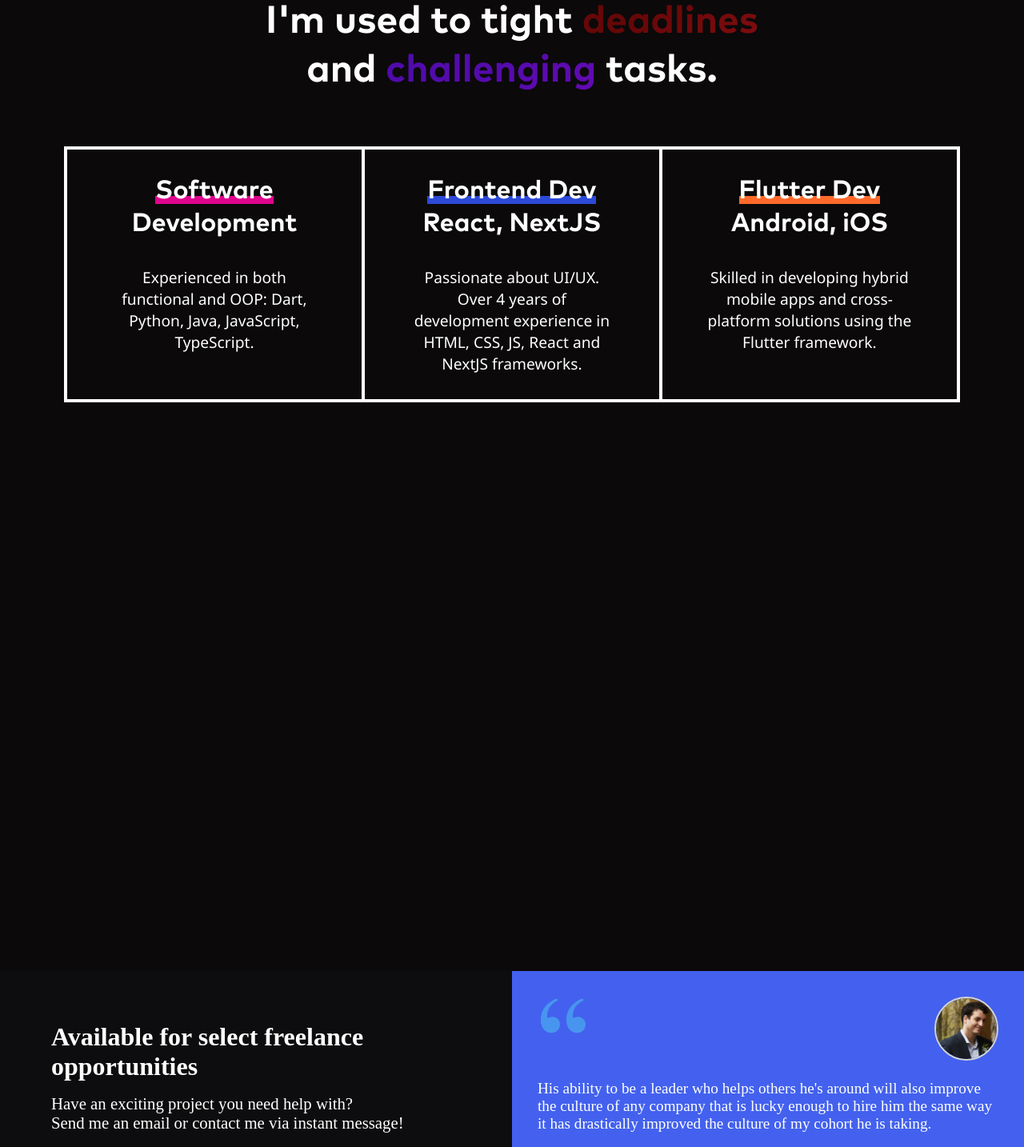
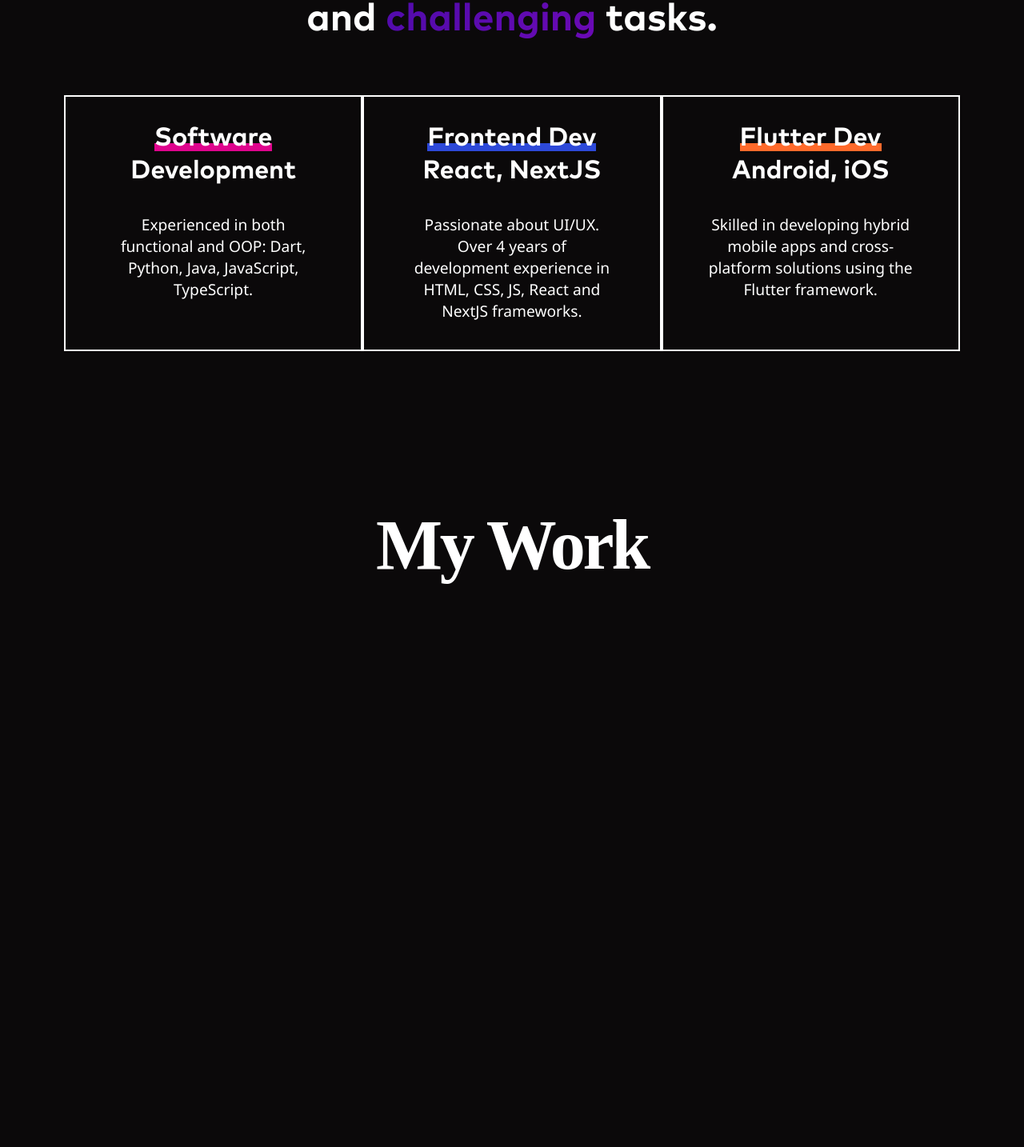
Before and after one commit to brendonvan/Portfolio, a React (Create React App) app: page / in a window 1280 px wide. Shown: the part 1330-2764 px from the top of the page at 80% size. Built offline with nearby package versions, Linux system fonts and the light colour scheme; the HTML template or start-up script is replaced by a standard one.

Commit message:
Remove personal social media

```diff
--- a/public/index.html
+++ b/public/index.html
@@ -24,7 +24,7 @@
       work correctly both with client-side routing and a non-root public URL.
       Learn how to configure a non-root public URL by running `npm run build`.
     -->
-    <title>Brendon Van </title>
+    <title>Brendon Van - Software Engineer, Front-end, and App Developer </title>
   </head>
   <body>
     <noscript>You need to enable JavaScript to run this app.</noscript>
--- a/src/App.css
+++ b/src/App.css
@@ -203,7 +203,7 @@ h1, h2, h3, h4, h5, h6, p {
 
 @keyframes slide-left {
   to {
-    transform: translateX(-550%);
+    transform: translateX(-600%);
   }
 }
 
@@ -220,7 +220,7 @@ h1, h2, h3, h4, h5, h6, p {
   }
   100% {
     display: block;
-    transform:translateX(-2.5%);
+    transform:translateX(-50%);
   }
 }
 
@@ -254,7 +254,7 @@ h1, h2, h3, h4, h5, h6, p {
   font-family: Mark Pro Bold, sans-serif;
   width: 80%;
   height: 50rem;
-  margin-top: 4rem;
+  margin-top: 8rem;
   font-size: 3rem;
   color: var(--theme-secondary-light-white);
   display: flex;
@@ -279,9 +279,8 @@ h1, h2, h3, h4, h5, h6, p {
 .about-me-boxes {
   width: 70rem;
   height: 20rem;
-  border: 2px solid var(--theme-secondary-light-white);
   display: flex;
-
+  margin-bottom: 16rem;
 }
 
 .about-me-box1, .about-me-box2, .about-me-box3 {
@@ -291,7 +290,7 @@ h1, h2, h3, h4, h5, h6, p {
   text-align: center;
   align-items: center;
   flex-flow: column;
-
+  padding-bottom: 4rem;
 }
 
 .about-me-box1 h6, .about-me-box2 h6, .about-me-box3 h6 {
@@ -320,5 +319,13 @@ h1, h2, h3, h4, h5, h6, p {
 }
 
 .projects {
-  height: 40rem;
+  height: 60rem;
 }
+
+.projects h1 {
+  font-size: 5.5rem;
+  line-height: 5.5rem;
+  letter-spacing: -0.2rem;
+  margin-bottom: 4rem;
+  text-align: center;
+}
--- a/src/App.js
+++ b/src/App.js
@@ -42,8 +42,6 @@ function App() {
             <h4>
               <span className={ showEmail ? 'contact-points moved' : 'contact-points' }><a href='https://github.com/brendonvan/' target="_blank" rel="noopener noreferrer"><img src="./icons/github.svg" alt="github" /></a> </span>
               <span className={ showEmail ? 'contact-points moved' : 'contact-points' }><a href='https://www.linkedin.com/in/brendon-van/' target="_blank" rel="noopener noreferrer"><img src="./icons/linkedin.svg" alt="linkedin" /></a> </span>
-              <span className={ showEmail ? 'contact-points moved' : 'contact-points' }><a href='https://twitter.com/BrendonVan_/' target="_blank" rel="noopener noreferrer"><img src="./icons/twitter.svg" alt="twitter" /></a> </span>
-              <span className={ showEmail ? 'contact-points moved' : 'contact-points' }><a href='https://www.instagram.com/brendon_van/' target="_blank" rel="noopener noreferrer"><img src="./icons/instagram.svg" alt="instagram" /></a> </span>
               <span className={ showEmail ? 'contact-points email moved' : 'contact-points email' }><img onClick={ () => { toggleEmail() } } src="./icons/email.svg" alt="email" /> </span>
               <span className={ showEmail ? 'show-email' : 'hide-email' }>brendon@van.digital</span>
             </h4>
@@ -76,7 +74,9 @@ function App() {
             </div>
           </div>
         </div>
-        <div className='projects'></div>
+        <div className='projects'>
+          <h1>My Work</h1>
+        </div>
 
       </div>
       <Footer />
--- a/src/components/Footer.jsx
+++ b/src/components/Footer.jsx
@@ -23,8 +23,6 @@ Send me an email or contact me via instant message!</p>
                     <h4>
                         <span className={ showEmail ? 'contact-points moved' : 'contact-points' }><a href='https://github.com/brendonvan/' target="_blank" rel="noopener noreferrer"><img src="./icons/github.svg" alt="github" /></a> </span>
                         <span className={ showEmail ? 'contact-points moved' : 'contact-points' }><a href='https://www.linkedin.com/in/brendon-van/' target="_blank" rel="noopener noreferrer"><img src="./icons/linkedin.svg" alt="linkedin" /></a> </span>
-                        <span className={ showEmail ? 'contact-points moved' : 'contact-points' }><a href='https://twitter.com/BrendonVan_/' target="_blank" rel="noopener noreferrer"><img src="./icons/twitter.svg" alt="twitter" /></a> </span>
-                        <span className={ showEmail ? 'contact-points moved' : 'contact-points' }><a href='https://www.instagram.com/brendon_van/' target="_blank" rel="noopener noreferrer"><img src="./icons/instagram.svg" alt="instagram" /></a> </span>
                         <span className={ showEmail ? 'contact-points email moved' : 'contact-points email' }><img onClick={ () => { toggleEmail() } } src="./icons/email.svg" alt="email" /> </span>
                         <span className={ showEmail ? 'show-email' : 'hide-email' }>brendon@van.digital</span>
                     </h4>
```
